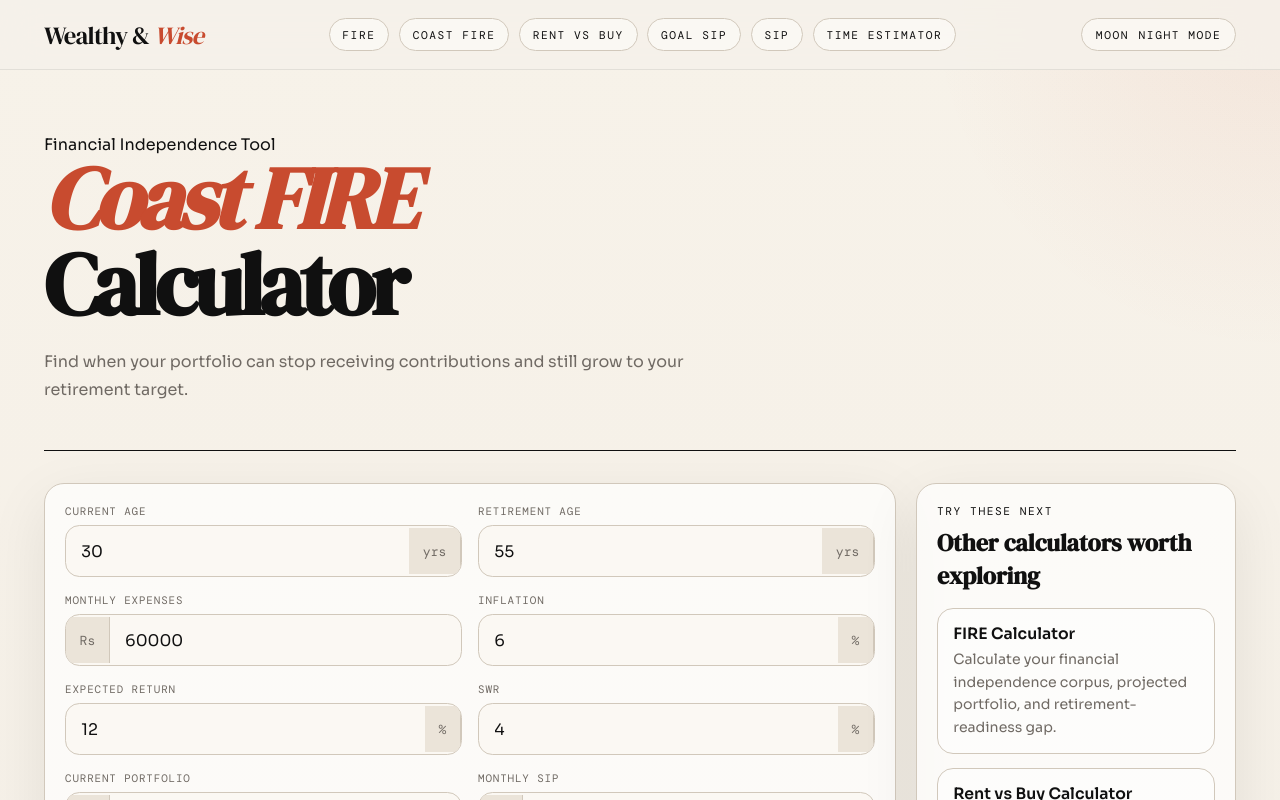
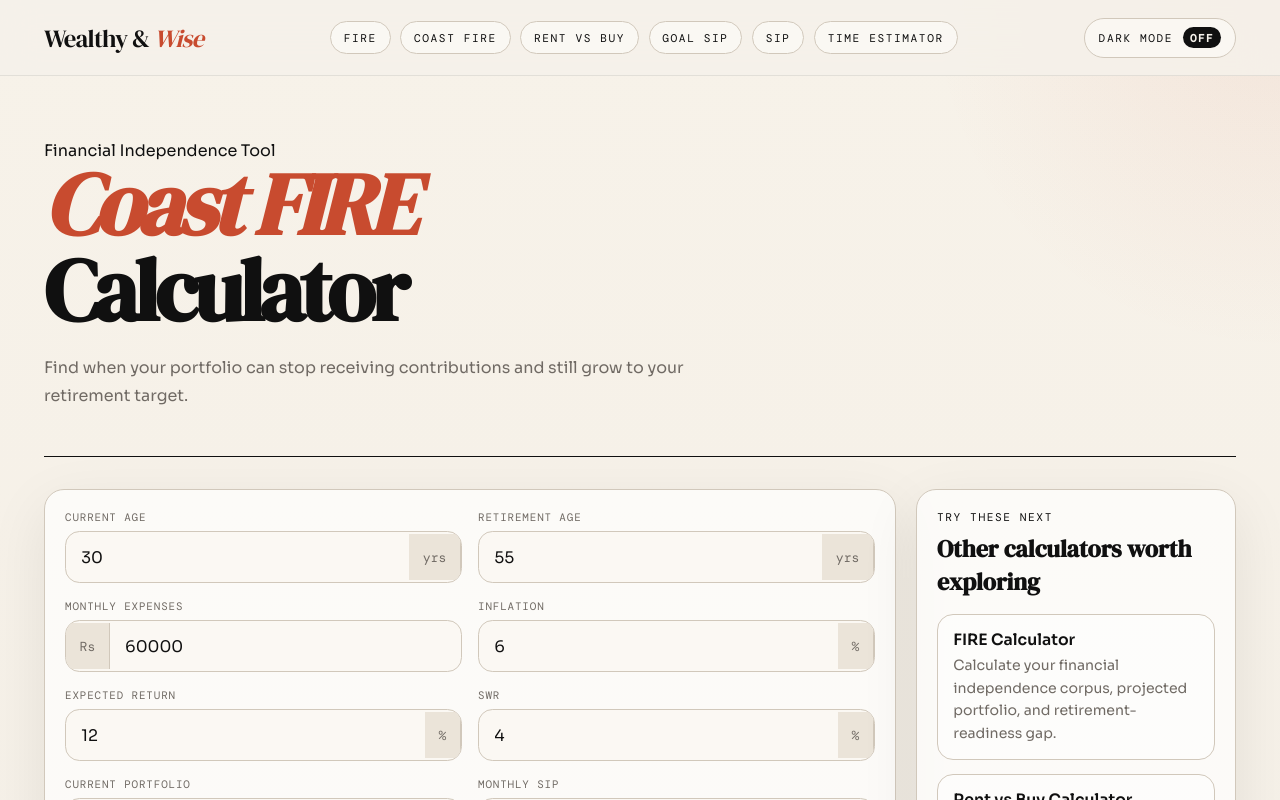
Before and after one commit to irohitsingh-2711/wealthy-and-wise, a Next.js app: page /tools/coast-fire in a window 1280 px wide. Shown: the top 800 px of the page. Built offline with nearby package versions, Linux system fonts and the light colour scheme.

Commit message:
Refine dark mode toggle and input clearing

```diff
--- a/app/globals.css
+++ b/app/globals.css
@@ -152,8 +152,12 @@ textarea {
   background: rgba(255, 255, 255, 0.04);
 }
 
-.theme-toggle-icon {
-  min-width: 3.2ch;
+.theme-toggle strong {
+  padding: 0.2rem 0.45rem;
+  border-radius: 999px;
+  background: var(--ink);
+  color: var(--paper);
+  font-size: 0.68rem;
 }
 
 .page-shell {
--- a/components/ThemeToggle.jsx
+++ b/components/ThemeToggle.jsx
@@ -38,8 +38,8 @@ export function ThemeToggle() {
       onClick={toggleTheme}
       aria-label={mounted ? `Switch to ${theme === "dark" ? "light" : "dark"} mode` : "Toggle theme"}
     >
-      <span className="theme-toggle-icon">{mounted && theme === "dark" ? "Sun" : "Moon"}</span>
-      <span>{mounted && theme === "dark" ? "Light Mode" : "Night Mode"}</span>
+      <span>Dark Mode</span>
+      <strong>{mounted && theme === "dark" ? "ON" : "OFF"}</strong>
     </button>
   );
 }
--- a/components/calculators/CoastFireCalculator.jsx
+++ b/components/calculators/CoastFireCalculator.jsx
@@ -201,7 +201,12 @@ function Field({ label, value, onChange, prefix, suffix, step = "1" }) {
       <span>{label}</span>
       <div className="input-wrap">
         {prefix ? <span className="input-addon">{prefix}</span> : null}
-        <input type="number" value={value} step={step} onChange={(event) => onChange(Number(event.target.value))} />
+        <input
+          type="number"
+          value={value === "" ? "" : value}
+          step={step}
+          onChange={(event) => onChange(event.target.value === "" ? "" : Number(event.target.value))}
+        />
         {suffix ? <span className="input-addon">{suffix}</span> : null}
       </div>
     </label>
--- a/components/calculators/FireCalculator.jsx
+++ b/components/calculators/FireCalculator.jsx
@@ -156,7 +156,12 @@ function Field({ label, value, onChange, prefix, suffix, step = "1" }) {
       <span>{label}</span>
       <div className="input-wrap">
         {prefix ? <span className="input-addon">{prefix}</span> : null}
-        <input type="number" value={value} step={step} onChange={(event) => onChange(Number(event.target.value))} />
+        <input
+          type="number"
+          value={value === "" ? "" : value}
+          step={step}
+          onChange={(event) => onChange(event.target.value === "" ? "" : Number(event.target.value))}
+        />
         {suffix ? <span className="input-addon">{suffix}</span> : null}
       </div>
     </label>
--- a/components/calculators/GoalSipCalculator.jsx
+++ b/components/calculators/GoalSipCalculator.jsx
@@ -164,7 +164,12 @@ function Field({ label, value, onChange, prefix, suffix, step = "1" }) {
       <span>{label}</span>
       <div className="input-wrap">
         {prefix ? <span className="input-addon">{prefix}</span> : null}
-        <input type="number" value={value} step={step} onChange={(event) => onChange(Number(event.target.value))} />
+        <input
+          type="number"
+          value={value === "" ? "" : value}
+          step={step}
+          onChange={(event) => onChange(event.target.value === "" ? "" : Number(event.target.value))}
+        />
         {suffix ? <span className="input-addon">{suffix}</span> : null}
       </div>
     </label>
--- a/components/calculators/RentVsBuyCalculator.jsx
+++ b/components/calculators/RentVsBuyCalculator.jsx
@@ -162,7 +162,12 @@ function Field({ label, value, onChange, prefix, suffix, step = "1" }) {
       <span>{label}</span>
       <div className="input-wrap">
         {prefix ? <span className="input-addon">{prefix}</span> : null}
-        <input type="number" value={value} step={step} onChange={(event) => onChange(Number(event.target.value))} />
+        <input
+          type="number"
+          value={value === "" ? "" : value}
+          step={step}
+          onChange={(event) => onChange(event.target.value === "" ? "" : Number(event.target.value))}
+        />
         {suffix ? <span className="input-addon">{suffix}</span> : null}
       </div>
     </label>
--- a/components/calculators/SipCalculator.jsx
+++ b/components/calculators/SipCalculator.jsx
@@ -122,7 +122,12 @@ function Field({ label, value, onChange, prefix, suffix, step = "1" }) {
       <span>{label}</span>
       <div className="input-wrap">
         {prefix ? <span className="input-addon">{prefix}</span> : null}
-        <input type="number" value={value} step={step} onChange={(event) => onChange(Number(event.target.value))} />
+        <input
+          type="number"
+          value={value === "" ? "" : value}
+          step={step}
+          onChange={(event) => onChange(event.target.value === "" ? "" : Number(event.target.value))}
+        />
         {suffix ? <span className="input-addon">{suffix}</span> : null}
       </div>
     </label>
--- a/components/calculators/SipDurationCalculator.jsx
+++ b/components/calculators/SipDurationCalculator.jsx
@@ -128,7 +128,12 @@ function Field({ label, value, onChange, prefix, suffix, step = "1" }) {
       <span>{label}</span>
       <div className="input-wrap">
         {prefix ? <span className="input-addon">{prefix}</span> : null}
-        <input type="number" value={value} step={step} onChange={(event) => onChange(Number(event.target.value))} />
+        <input
+          type="number"
+          value={value === "" ? "" : value}
+          step={step}
+          onChange={(event) => onChange(event.target.value === "" ? "" : Number(event.target.value))}
+        />
         {suffix ? <span className="input-addon">{suffix}</span> : null}
       </div>
     </label>
```
